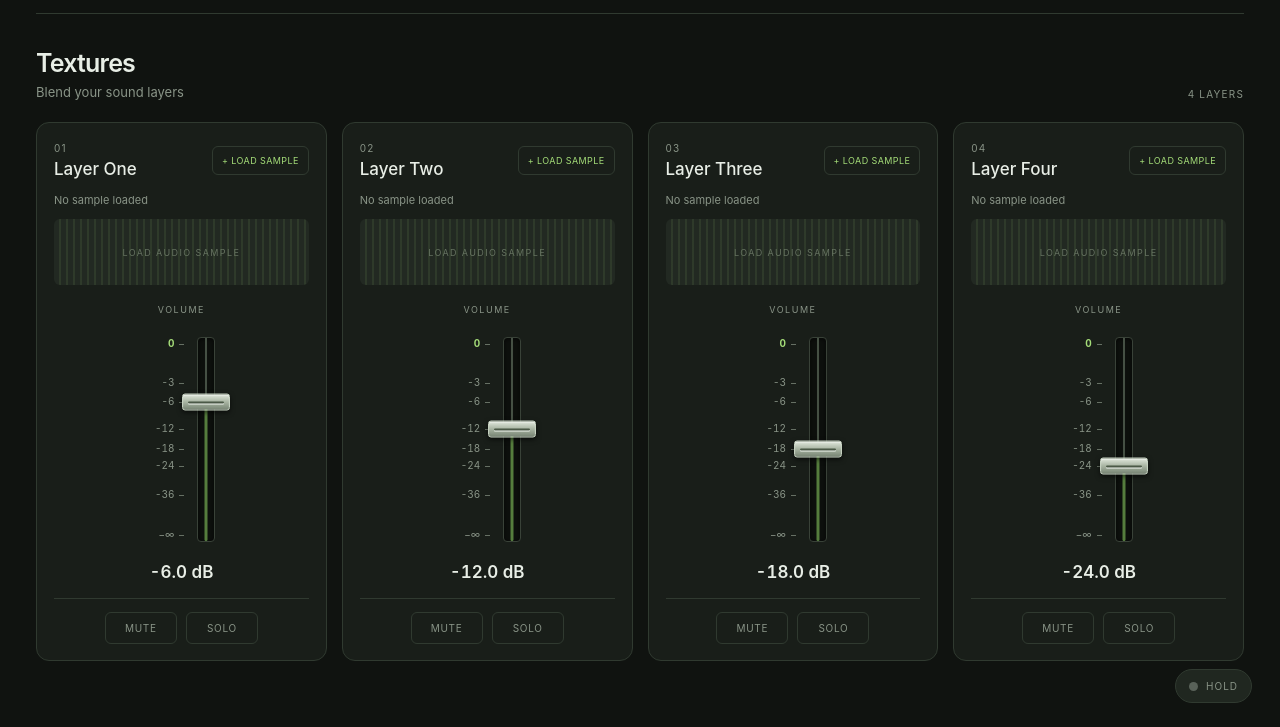
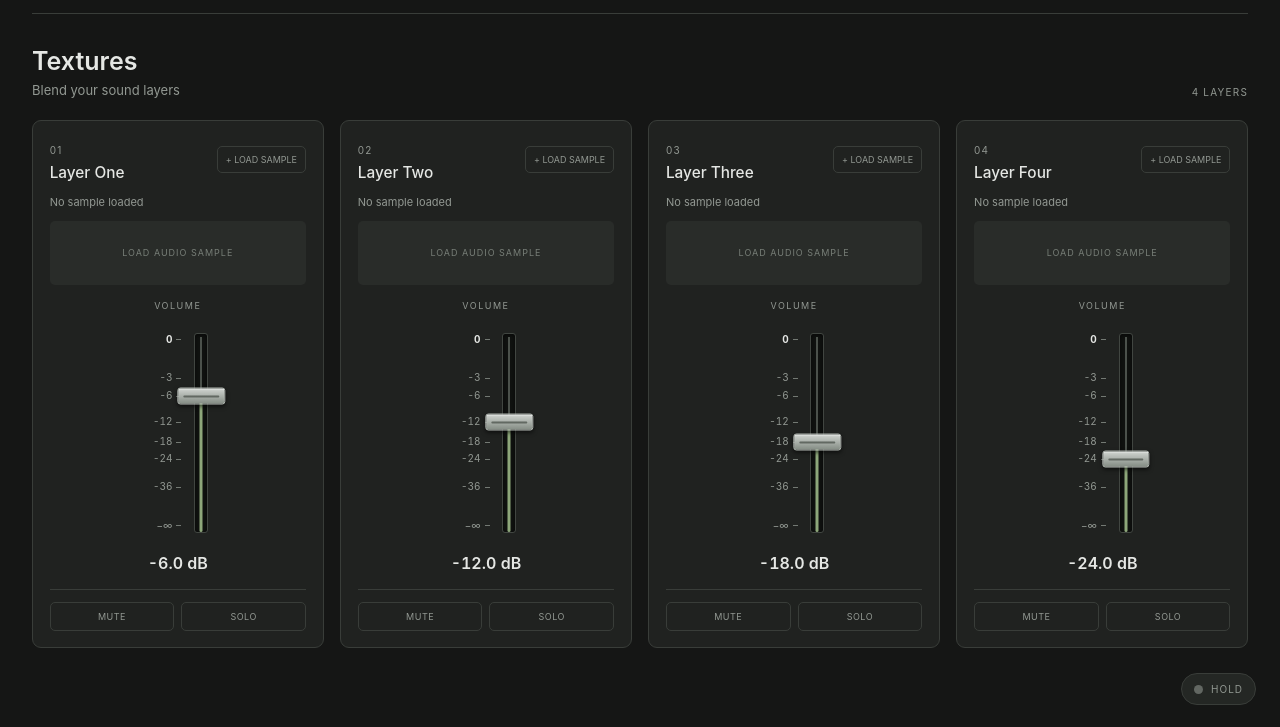
Before and after one commit to zacharyapittman/texturekeys, a plain HTML site: page index.html in a window 1280 px wide. Shown: the part 73-800 px from the top of the page. Drawn offline with Linux system fonts and the light colour scheme.

Commit message:
Update style.css

```diff
--- a/style.css
+++ b/style.css
@@ -1,16 +1,18 @@
 
 :root {
-  --background: #101310;
-  --panel: #191e19;
-  --panel-light: #222922;
-  --border: #303a30;
-  --text: #e8eee6;
-  --muted: #899487;
-  --accent: #a4dc78;
-  --accent-dark: #557d3d;
+  --background: #151615;
+  --panel: #202220;
+  --panel-light: #292c29;
+  --border: #393d39;
+  --text: #e5e7e4;
+  --muted: #929892;
+  --accent: #a5c982;
+  --track: #101210;
 }
 
-* { box-sizing: border-box; }
+* {
+  box-sizing: border-box;
+}
 
 body {
   margin: 0;
@@ -24,9 +26,10 @@ button, input { font: inherit; }
 button { cursor: pointer; }
 
 .app-shell {
-  max-width: 1500px;
+  width: 100%;
+  max-width: 1600px;
   margin: 0 auto;
-  padding: 28px 36px 60px;
+  padding: 28px 32px 70px;
 }
 
 .topbar {
@@ -43,7 +46,6 @@ button { cursor: pointer; }
   gap: 12px;
   font-size: 19px;
   font-weight: 650;
-  letter-spacing: -.5px;
 }
 
 .brand-mark {
@@ -51,9 +53,9 @@ button { cursor: pointer; }
   height: 34px;
   display: grid;
   place-items: center;
-  border-radius: 9px;
-  background: var(--accent);
-  color: #14200e;
+  border-radius: 7px;
+  background: #343934;
+  color: var(--text);
   font-weight: 800;
 }
 
@@ -73,33 +75,33 @@ button { cursor: pointer; }
   margin-right: 12px;
 }
 
-.status-light, .hold-light {
+.status-light,
+.hold-light {
   width: 9px;
   height: 9px;
   flex: 0 0 auto;
   border-radius: 50%;
-  background: #596259;
-  display: inline-block;
+  background: #626762;
 }
 
-.status-light.active, .hold-light.active {
+.status-light.active,
+.hold-light.active {
   background: var(--accent);
-  box-shadow: 0 0 12px #a4dc7888;
+  box-shadow: 0 0 9px #a5c98288;
 }
 
 .status-light.fading {
-  background: #d5a85b;
-  box-shadow: 0 0 10px #d5a85b77;
+  background: #c5a66b;
 }
 
 .utility-button {
   background: transparent;
   color: var(--muted);
   border: 1px solid var(--border);
-  border-radius: 7px;
+  border-radius: 6px;
   padding: 9px 12px;
   font-size: 10px;
-  letter-spacing: .6px;
+  letter-spacing: .5px;
 }
 
 .utility-button span {
@@ -109,10 +111,12 @@ button { cursor: pointer; }
 
 .utility-button.selected {
   color: var(--accent);
-  border-color: var(--accent-dark);
+  border-color: #71865c;
 }
 
-.layers-section { padding-top: 34px; }
+.layers-section {
+  padding-top: 32px;
+}
 
 .section-heading {
   display: flex;
@@ -125,7 +129,6 @@ button { cursor: pointer; }
   margin: 0;
   font-size: 25px;
   font-weight: 600;
-  letter-spacing: -.8px;
 }
 
 .section-heading p {
@@ -134,46 +137,47 @@ button { cursor: pointer; }
   font-size: 13px;
 }
 
-.layer-count, .layer-number {
+.layer-count,
+.layer-number {
   color: var(--muted);
   font-size: 10px;
   letter-spacing: 1.2px;
 }
 
+/* Four permanent side-by-side channel strips */
+
 .layers-grid {
   display: grid;
   grid-template-columns: repeat(4, minmax(0, 1fr));
-  gap: 15px;
+  gap: clamp(7px, 1.3vw, 18px);
+  width: 100%;
 }
 
 .layer-card {
   min-width: 0;
-  min-height: 485px;
+  min-height: 450px;
   display: flex;
   flex-direction: column;
   background: var(--panel);
   border: 1px solid var(--border);
-  border-radius: 13px;
-  padding: 19px 17px 16px;
+  border-radius: 9px;
+  padding: clamp(9px, 1.3vw, 19px);
 }
 
 .layer-header {
   display: flex;
   align-items: center;
   justify-content: space-between;
-  gap: 8px;
+  gap: 5px;
 }
 
 .layer-heading {
   min-width: 0;
-  display: flex;
-  flex-direction: column;
-  gap: 5px;
 }
 
 .layer-header h2 {
-  margin: 0;
-  font-size: 17px;
+  margin: 5px 0 0;
+  font-size: clamp(11px, 1.2vw, 17px);
   font-weight: 550;
   overflow: hidden;
   text-overflow: ellipsis;
@@ -183,47 +187,39 @@ button { cursor: pointer; }
 .sample-button {
   flex: 0 0 auto;
   border: 1px solid var(--border);
-  color: var(--accent);
+  color: var(--muted);
   background: transparent;
-  border-radius: 6px;
-  padding: 8px 9px;
-  font-size: 9px;
-  letter-spacing: .4px;
+  border-radius: 5px;
+  padding: 7px 8px;
+  font-size: clamp(8px, .7vw, 10px);
+  white-space: nowrap;
 }
 
 .sample-button:hover {
-  background: #a4dc7812;
-  border-color: var(--accent-dark);
+  color: var(--text);
+  border-color: #777e77;
 }
 
 .sample-name {
   color: var(--muted);
   font-size: 11px;
-  margin-top: 14px;
+  margin-top: 13px;
   overflow: hidden;
   text-overflow: ellipsis;
   white-space: nowrap;
 }
 
 .waveform-placeholder {
-  height: 66px;
+  height: clamp(38px, 5vw, 66px);
   flex: 0 0 auto;
   margin-top: 12px;
-  border-radius: 6px;
-  background:
-    repeating-linear-gradient(
-      90deg,
-      transparent 0,
-      transparent 5px,
-      #a4dc7818 5px,
-      #a4dc7818 7px
-    ),
-    var(--panel-light);
-  color: #657260;
+  border-radius: 5px;
+  background: var(--panel-light);
+  color: #777e77;
   display: grid;
   place-items: center;
   font-size: 9px;
-  letter-spacing: 1.4px;
+  letter-spacing: 1px;
 }
 
 .fader-section {
@@ -232,7 +228,8 @@ button { cursor: pointer; }
   flex-direction: column;
   align-items: center;
   justify-content: center;
-  padding: 19px 0 12px;
+  padding: 15px 0 12px;
+  min-height: 260px;
 }
 
 .fader-label {
@@ -246,16 +243,16 @@ button { cursor: pointer; }
   display: flex;
   align-items: center;
   justify-content: center;
-  gap: 13px;
-  height: 225px;
+  gap: clamp(5px, 1vw, 13px);
+  height: 220px;
   width: 100%;
 }
 
 .db-scale {
   position: relative;
-  height: 205px;
-  width: 37px;
-  flex: 0 0 37px;
+  height: 200px;
+  width: 34px;
+  flex: 0 0 34px;
   color: var(--muted);
   font-size: 10px;
   font-variant-numeric: tabular-nums;
@@ -273,34 +270,25 @@ button { cursor: pointer; }
   display: inline-block;
   width: 5px;
   height: 1px;
-  background: #667064;
-  margin-left: 5px;
+  background: #737973;
+  margin-left: 4px;
   vertical-align: middle;
 }
 
-.db-tick.top {
-  transform: translateY(0);
-}
-
-.db-tick.bottom {
-  transform: translateY(-100%);
-}
-
-.db-tick.unity {
-  color: var(--accent);
-  font-weight: 700;
-}
+.db-tick.top { transform: translateY(0); }
+.db-tick.bottom { transform: translateY(-100%); }
+.db-tick.unity { color: var(--text); font-weight: 700; }
 
 .fader-track {
   position: relative;
-  width: 18px;
-  height: 205px;
-  flex: 0 0 18px;
-  border-radius: 4px;
-  background: #0d100d;
-  border: 1px solid #394238;
-  box-shadow: inset 0 1px 5px #0009;
-  cursor: pointer;
+  width: 14px;
+  height: 200px;
+  flex: 0 0 14px;
+  border-radius: 3px;
+  background: var(--track);
+  border: 1px solid #414641;
+  box-shadow: inset 0 1px 4px #0009;
+  cursor: ns-resize;
   touch-action: none;
 }
 
@@ -308,11 +296,11 @@ button { cursor: pointer; }
   content: "";
   position: absolute;
   left: 50%;
-  top: 0;
-  bottom: 0;
+  top: 3px;
+  bottom: 3px;
   width: 2px;
   transform: translateX(-50%);
-  background: #455044;
+  background: #4b514b;
 }
 
 .fader-fill {
@@ -321,8 +309,8 @@ button { cursor: pointer; }
   bottom: 0;
   width: 3px;
   transform: translateX(-50%);
-  background: var(--accent-dark);
-  border-radius: 3px;
+  background: #8da77a;
+  border-radius: 2px;
   pointer-events: none;
 }
 
@@ -330,13 +318,18 @@ button { cursor: pointer; }
   position: absolute;
   left: 50%;
   top: 0;
-  width: 48px;
+  width: clamp(34px, 3.7vw, 48px);
   height: 17px;
   transform: translate(-50%, -50%);
   border-radius: 3px;
-  border: 1px solid #c5d1c0;
-  background: linear-gradient(180deg, #e0e7dc 0%, #aab6a4 48%, #788574 100%);
-  box-shadow: 0 2px 5px #0009, inset 0 1px 1px #fff9;
+  border: 1px solid #aeb4ae;
+  background: linear-gradient(
+    180deg,
+    #d0d4d0 0%,
+    #aeb4ae 45%,
+    #858d85 100%
+  );
+  box-shadow: 0 2px 4px #0009, inset 0 1px 1px #ffffff88;
   z-index: 2;
   pointer-events: none;
 }
@@ -349,8 +342,7 @@ button { cursor: pointer; }
   top: 7px;
   height: 2px;
   border-radius: 2px;
-  background: #4b5947;
-  box-shadow: 0 1px 0 #f2f6ef;
+  background: #626962;
 }
 
 .fader-track:focus-visible {
@@ -362,7 +354,7 @@ button { cursor: pointer; }
   margin-top: 10px;
   min-height: 24px;
   color: var(--text);
-  font-size: 17px;
+  font-size: 16px;
   font-weight: 600;
   font-variant-numeric: tabular-nums;
 }
@@ -370,27 +362,26 @@ button { cursor: pointer; }
 .layer-buttons {
   display: flex;
   justify-content: center;
-  gap: 9px;
-  padding-top: 13px;
+  gap: 7px;
+  padding-top: 12px;
   border-top: 1px solid var(--border);
 }
 
 .layer-action {
-  min-width: 72px;
+  min-width: 0;
+  flex: 1;
   background: transparent;
   border: 1px solid var(--border);
   color: var(--muted);
-  border-radius: 6px;
-  padding: 9px 13px;
-  font-size: 10px;
-  letter-spacing: .7px;
+  border-radius: 5px;
+  padding: 8px 5px;
+  font-size: 9px;
+  letter-spacing: .5px;
 }
 
-.layer-action:hover { border-color: #64735f; }
-
 .layer-action.active {
-  background: #a4dc7818;
-  border-color: var(--accent-dark);
+  background: #a5c98218;
+  border-color: #71865c;
   color: var(--accent);
 }
 
@@ -404,15 +395,15 @@ button { cursor: pointer; }
 
 .hold-control {
   position: fixed;
-  bottom: 24px;
-  right: 28px;
+  bottom: 22px;
+  right: 24px;
   display: flex;
   align-items: center;
   gap: 8px;
-  padding: 10px 13px;
-  background: #202720;
+  padding: 9px 12px;
+  background: #242724;
   border: 1px solid var(--border);
-  border-radius: 30px;
+  border-radius: 25px;
   color: var(--muted);
   font-size: 10px;
   letter-spacing: 1px;
@@ -428,13 +419,13 @@ button { cursor: pointer; }
 
 .hold-popover {
   position: fixed;
-  right: 28px;
-  bottom: 75px;
+  right: 24px;
+  bottom: 70px;
   width: 260px;
   padding: 17px;
-  background: #202720;
+  background: #242724;
   border: 1px solid var(--border);
-  border-radius: 12px;
+  border-radius: 10px;
   box-shadow: 0 12px 40px #0008;
   z-index: 10;
 }
@@ -457,7 +448,6 @@ button { cursor: pointer; }
 
 .hold-time-value {
   font-size: 24px;
-  font-variant-numeric: tabular-nums;
   margin: 18px 0 12px;
 }
 
@@ -473,29 +463,37 @@ button { cursor: pointer; }
   font-size: 10px;
 }
 
-@media (max-width: 1050px) {
-  .layers-grid { grid-template-columns: repeat(2, minmax(0, 1fr)); }
-  .layer-card { min-height: 455px; }
-}
+/* Keep the four channels in one row even on narrow screens. */
 
-@media (max-width: 650px) {
-  .app-shell { padding: 18px 14px 85px; }
+@media (max-width: 700px) {
+  .app-shell {
+    padding: 18px 12px 75px;
+    min-width: 520px;
+  }
 
   .topbar {
-    align-items: flex-start;
-    flex-direction: column;
-    gap: 17px;
+    gap: 15px;
+    flex-wrap: wrap;
   }
 
   .top-controls {
-    width: 100%;
-    flex-wrap: wrap;
-    gap: 8px;
+    gap: 7px;
   }
 
-  .engine-indicator { margin-right: auto; }
-  .layers-grid { grid-template-columns: 1fr; }
-  .layer-card { min-height: 440px; }
-  .hold-control { right: 16px; bottom: 16px; }
-  .hold-popover { right: 16px; bottom: 65px; }
+  .layer-card {
+    min-height: 390px;
+  }
+
+  .fader-unit {
+    height: 190px;
+  }
+
+  .db-scale,
+  .fader-track {
+    height: 175px;
+  }
+
+  .fader-section {
+    min-height: 230px;
+  }
 }
```
